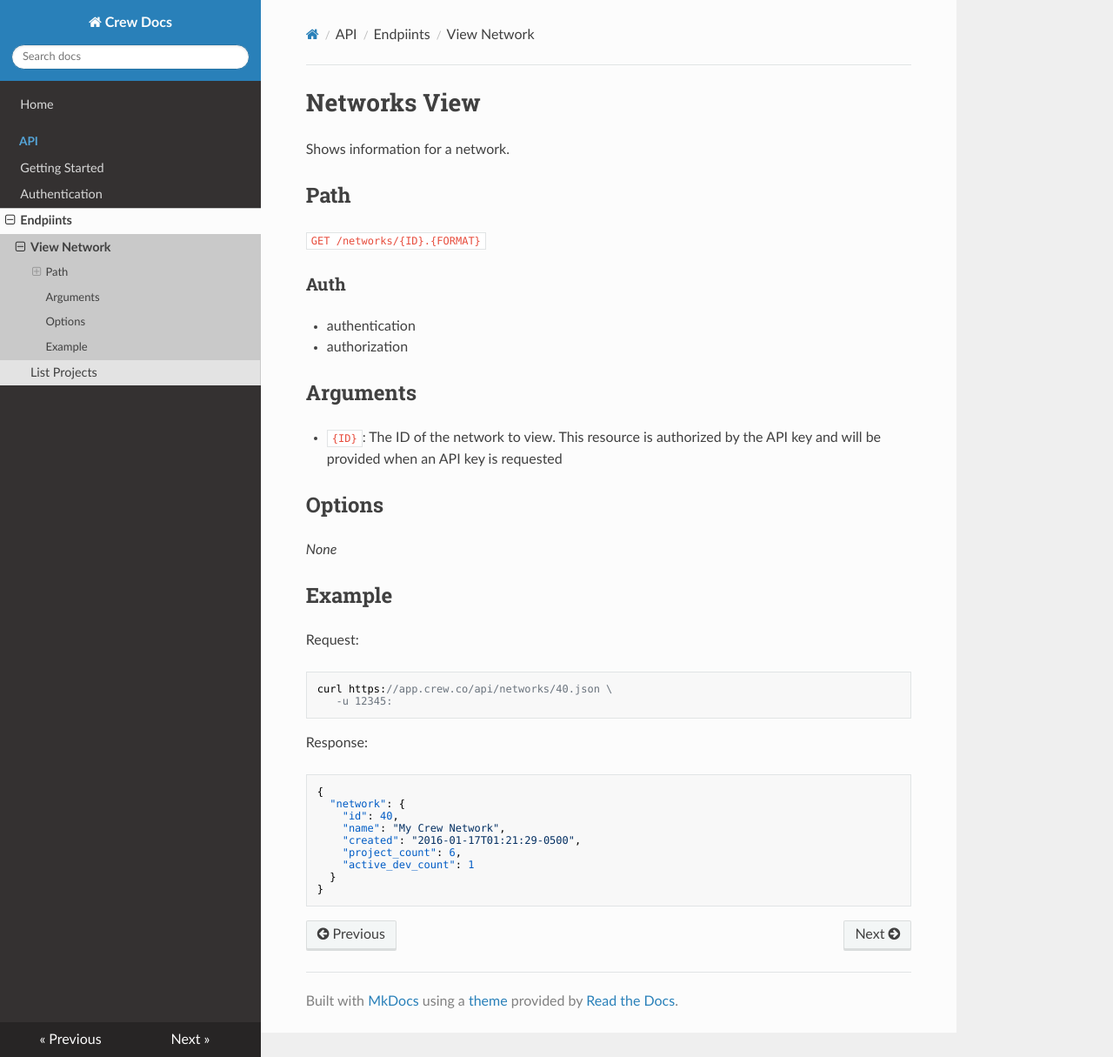
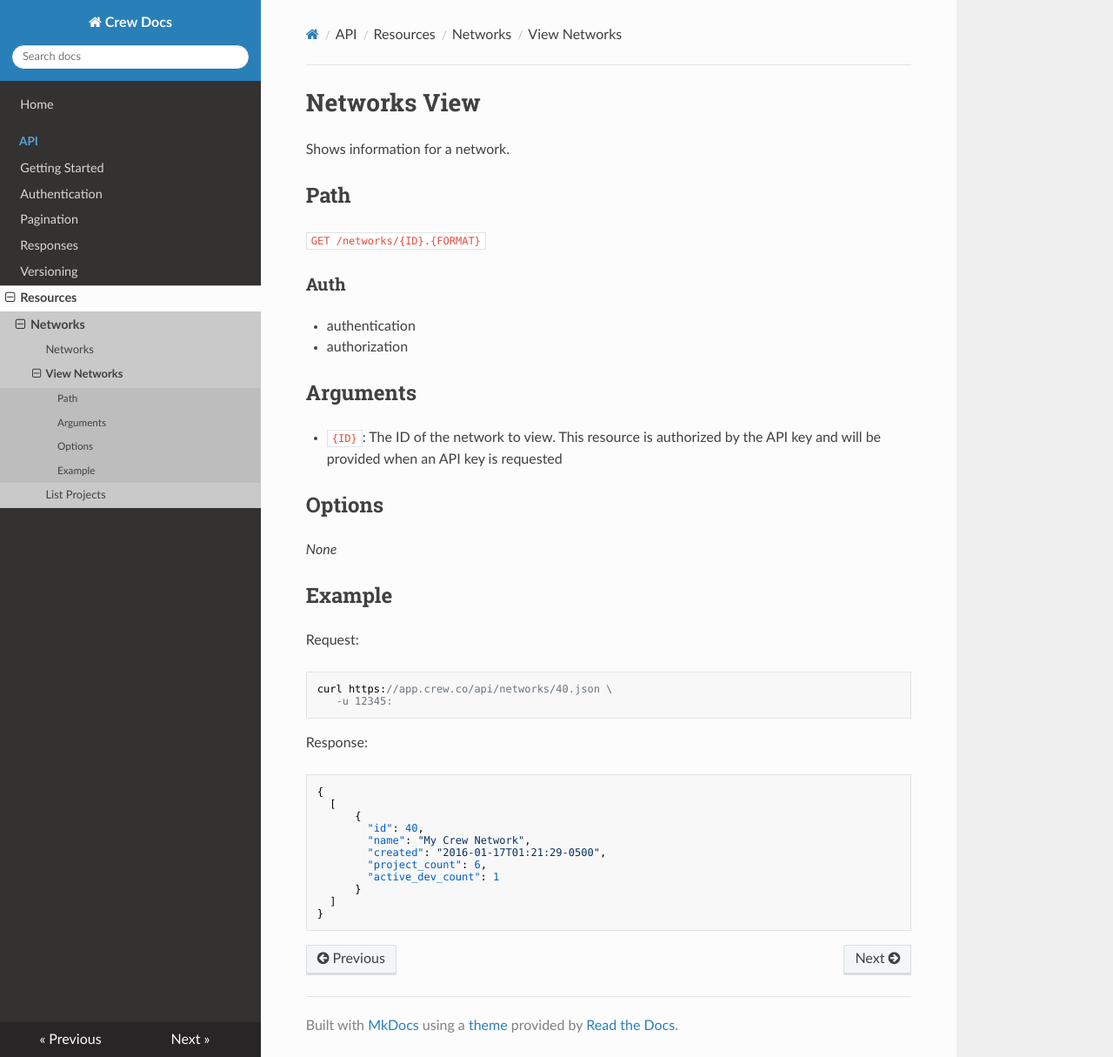
Before and after one commit to naoufal/docs, an MkDocs documentation site: the page built from docs/crew-api/networks/View.md, in a window 1280 px wide and 1215 px high. Shown: the whole window at 87% size. Built offline with MkDocs 1.6.1, drawn with Linux system fonts in a browser that asks for light colours; nearby versions of some CDN libraries; old or Windows-style settings are respelled for this version of MkDocs.

Commit message:
Updating current docs to fit new responses

````diff
--- a/docs/crew-api/networks/View.md
+++ b/docs/crew-api/networks/View.md
@@ -31,12 +31,14 @@
 Response:
 ```
 {
-  "network": {
-    "id": 40,
-    "name": "My Crew Network",
-    "created": "2016-01-17T01:21:29-0500",
-    "project_count": 6,
-    "active_dev_count": 1
-  }
+  [
+      {
+        "id": 40,
+        "name": "My Crew Network",
+        "created": "2016-01-17T01:21:29-0500",
+        "project_count": 6,
+        "active_dev_count": 1
+      }
+  ]
 }
 ```
--- a/mkdocs.yml
+++ b/mkdocs.yml
@@ -5,6 +5,11 @@ pages:
   - API:
     - Getting Started: crew-api/Index.md
     - Authentication: crew-api/Authentication.md
-    - Endpiints:
-      - View Network: crew-api/networks/View.md
-      - List Projects: crew-api/networks/projects/Index.md
+    - Pagination: crew-api/Pagination.md
+    - Responses: crew-api/Responses.md
+    - Versioning: crew-api/Versioning.md
+    - Resources:
+      - Networks:
+        - crew-api/networks/Index.md
+        - View Networks: crew-api/networks/View.md
+        - List Projects: crew-api/networks/projects/List.md
````
Also changed, not shown: docs/crew-api/Index.md (+4 -3 lines), docs/crew-api/networks/Index.md (added, +6 -0 lines), docs/crew-api/networks/projects/List.md (renamed from docs/crew-api/networks/projects/Index.md, +1 -1 lines).
